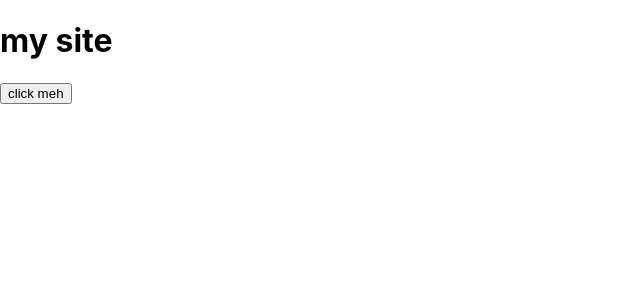
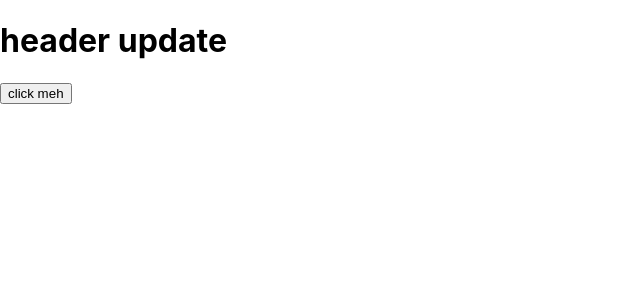
Before and after one commit to Fluffy-Lion/g-flow, a React (Create React App) app: page / in a window 1280 px wide. Shown: the top 300 px of the page, without its empty margins (0-640 px from the left). Built offline with nearby package versions, Linux system fonts and the light colour scheme.

Commit message:
another header update

```diff
--- a/src/App.js
+++ b/src/App.js
@@ -4,7 +4,7 @@ import './App.css';
 const App = () => {
   return (
     <div>
-      <h1>my site</h1>
+      <h1>header update</h1>
       <div>
         <button>click meh</button>
       </div>
```
